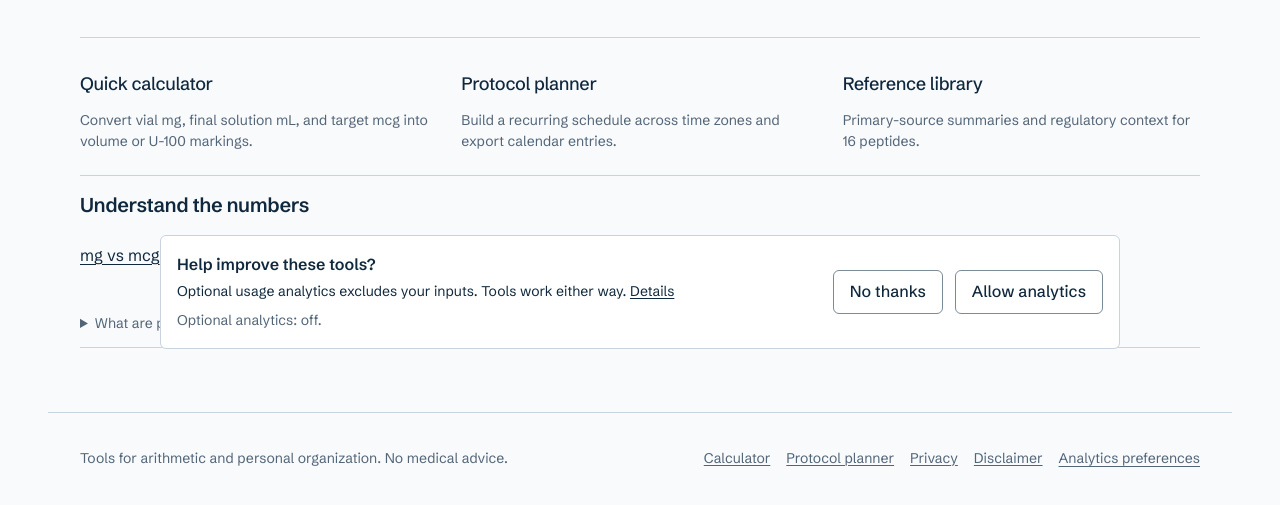
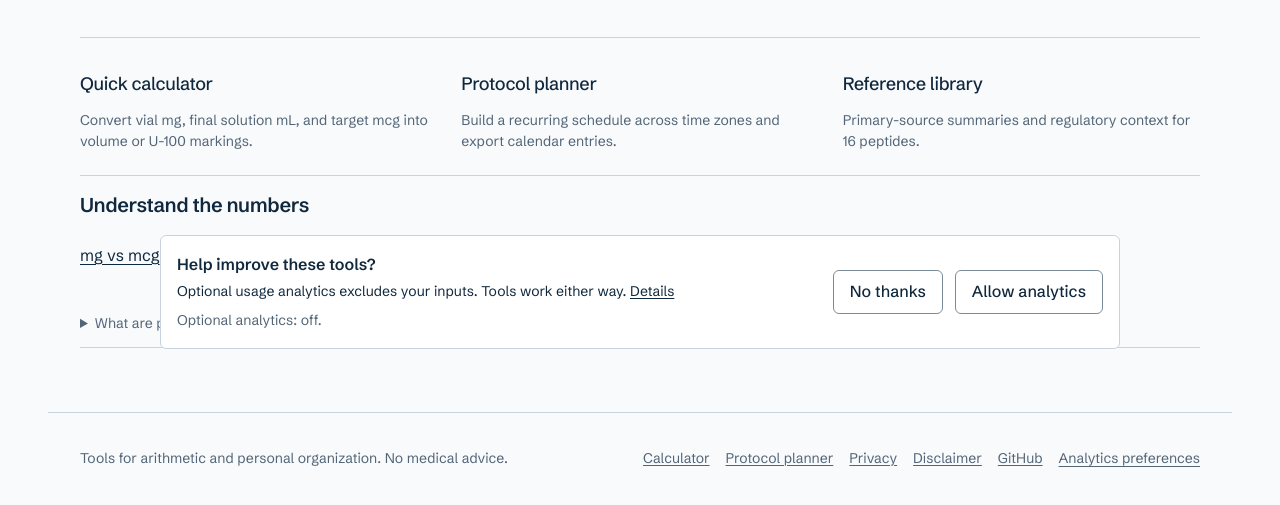
Before and after one commit to ybwdaisy/peptide-tools, an Astro site: page / in a window 1280 px wide. Shown: the part 435-940 px from the top of the page. Built offline with nearby package versions, Linux system fonts and the light colour scheme; Astro itself is replaced by a stand-in of ours; no server answers.

Commit message:
Add MIT license and link the website to its GitHub source (#21)
* feat: open source project with MIT license and GitHub footer link

* ci: pin supported Ubuntu image for reproducible public checks

```diff
--- a/package.json
+++ b/package.json
@@ -2,6 +2,7 @@
   "name": "peptide-tools",
   "version": "0.1.0",
   "private": true,
+  "license": "MIT",
   "type": "module",
   "engines": {
     "node": "24.x"
--- a/src/layouts/Shell.astro
+++ b/src/layouts/Shell.astro
@@ -64,7 +64,7 @@ const structuredData = {
     <main id="main" class="container"><slot /></main>
     <footer class="site-footer container">
       <p>{t("Tools for arithmetic and personal organization. No medical advice.")}</p>
-      <nav aria-label={t("Footer")}><a data-analytics-action="quick_calculator" href={localePath('/calculator', locale)}>{t('Calculator')}</a><a data-analytics-action="open_planner" href={localePath('/planner', locale)}>{t('Protocol planner')}</a><a href={localePath("/privacy", locale)}>{t("Privacy")}</a><a href={localePath("/disclaimer", locale)}>{t("Disclaimer")}</a><button type="button" class="text-button" data-open-consent>{t("Analytics preferences")}</button></nav>
+      <nav aria-label={t("Footer")}><a data-analytics-action="quick_calculator" href={localePath('/calculator', locale)}>{t('Calculator')}</a><a data-analytics-action="open_planner" href={localePath('/planner', locale)}>{t('Protocol planner')}</a><a href={localePath("/privacy", locale)}>{t("Privacy")}</a><a href={localePath("/disclaimer", locale)}>{t("Disclaimer")}</a><a href="https://github.com/ybwdaisy/peptide-tools" target="_blank" rel="noopener noreferrer">GitHub</a><button type="button" class="text-button" data-open-consent>{t("Analytics preferences")}</button></nav>
     </footer>
     <section id="analytics-choice" class="consent-bar" aria-label={t("Optional analytics preferences")} hidden>
       <div><strong>{t("Help improve these tools?")}</strong><p>{t("Optional usage analytics excludes your inputs. Tools work either way.")} <a href={localePath("/privacy", locale)}>{t("Details")}</a></p><p id="analytics-status" class="small">{t("Optional analytics: off.")}</p></div>
```
Also changed, not shown: .github/workflows/check.yml, README.md, 2 other files.
